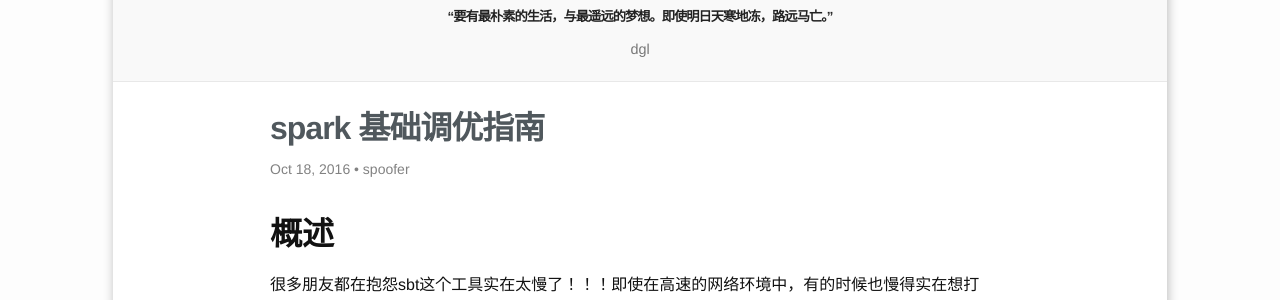
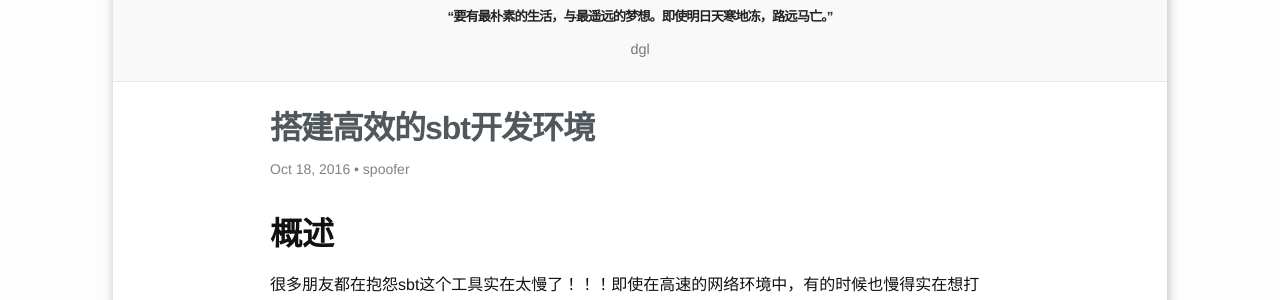
Before and after one commit to TopSpoofer/TopSpoofer.github.io, a Jekyll site: the page built from _posts/2016/10/2016-10-18-搭建快速的sbt开发环境.md, in a window 1280 px wide. Shown: the part 259-559 px from the top of the page. Built offline with Jekyll 4.4.1, drawn with Linux system fonts in a browser that asks for light colours; comment, search, counter and statistics services are not loaded.

Commit message:
完成blog

```diff
--- a/_posts/2016/10/2016-10-18-搭建快速的sbt开发环境.md
+++ b/_posts/2016/10/2016-10-18-搭建快速的sbt开发环境.md
@@ -1,6 +1,6 @@
 ---
 layout: post
-title:  "spark 基础调优指南"
+title:  "搭建高效的sbt开发环境"
 date:   '2016-10-18 19:00:00'
 author: 'spoofer'
 categories: 'blog'
```
